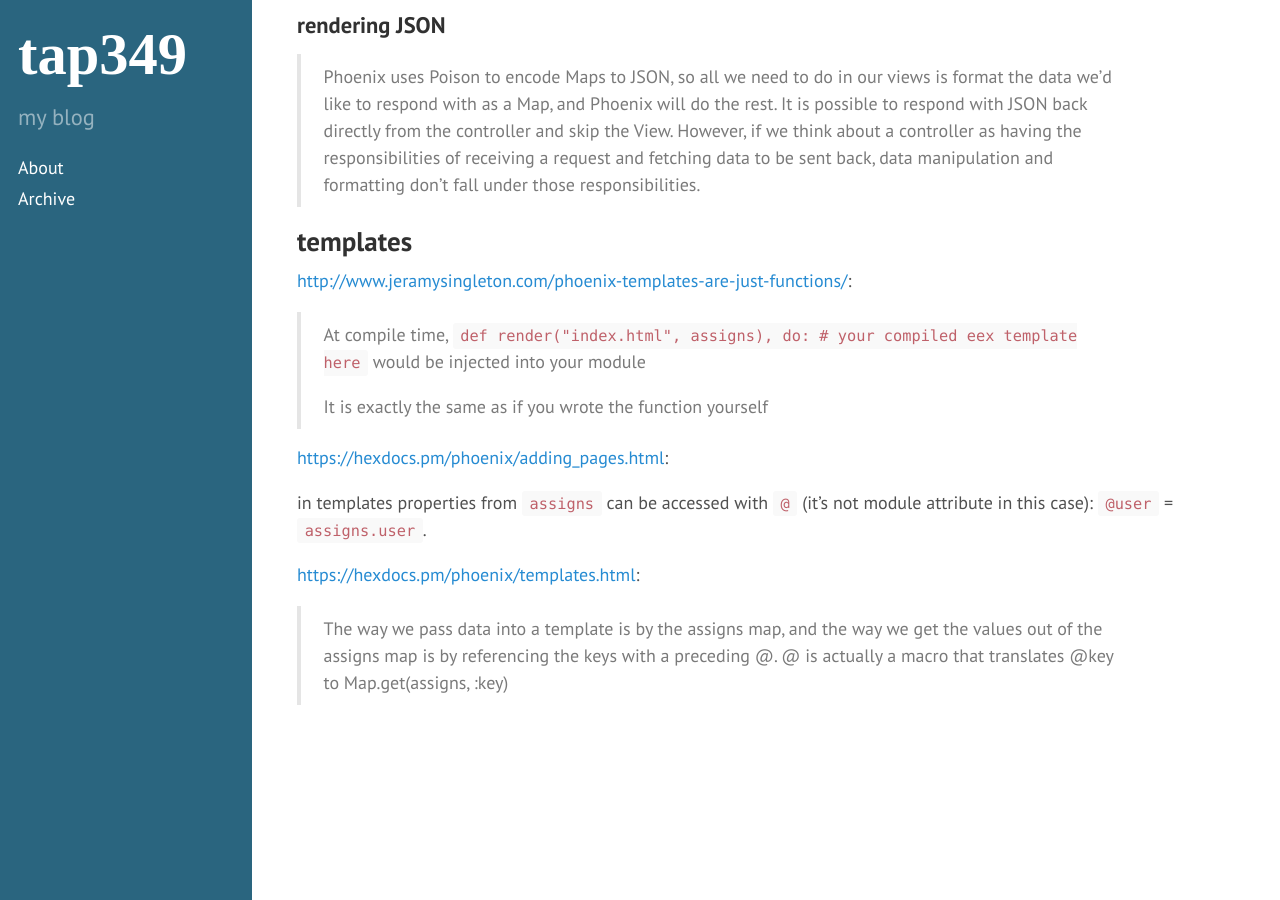
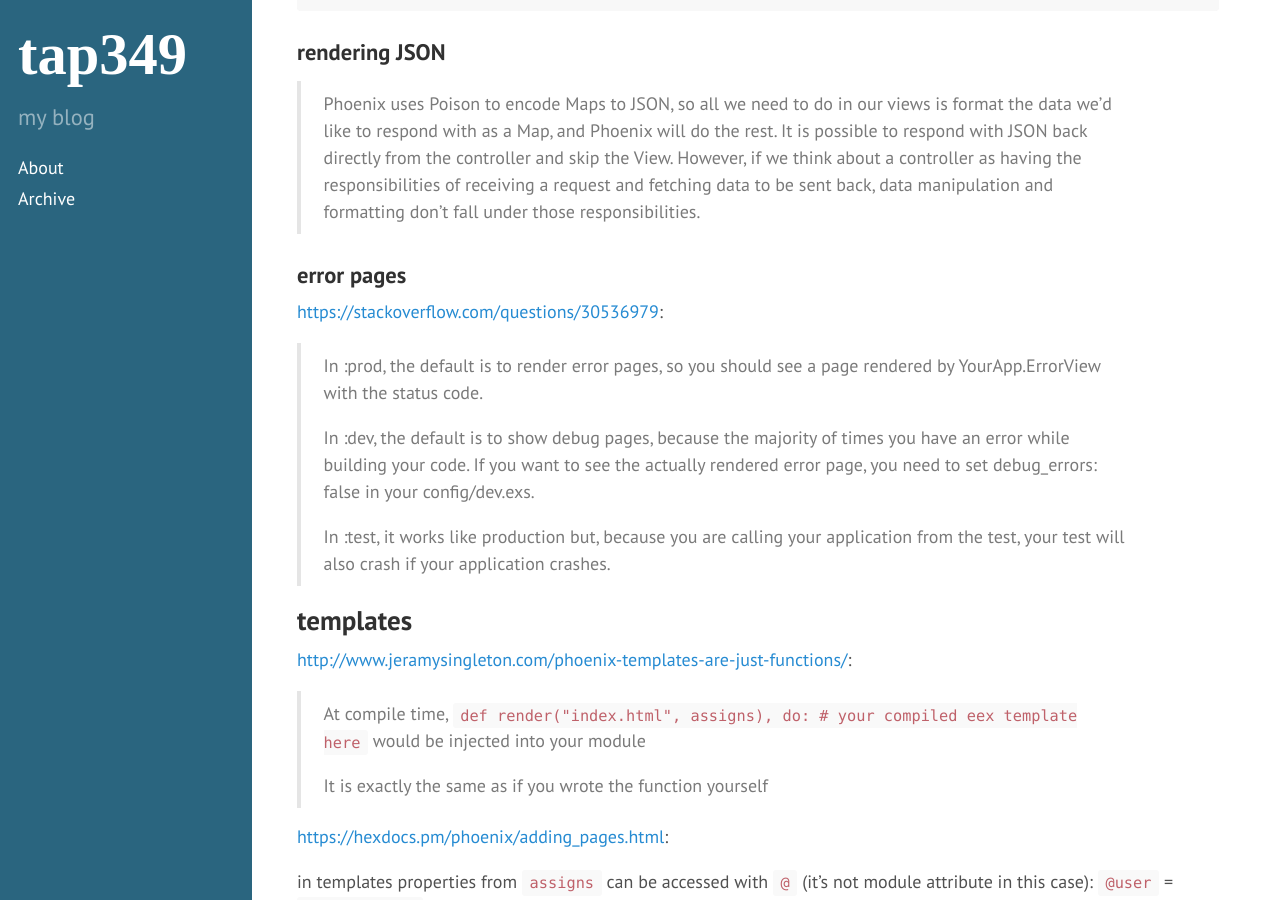
Before and after one commit to tap349/tap349.github.io, a Jekyll site: the page built from _posts/2016-11-12-phoenix.md, in a window 1280 px wide and 900 px high, scrolled down 7541 px. Built offline with Jekyll 4.4.1, drawn with Linux system fonts in a browser that asks for light colours.

Commit message:
update 2017-08-07_16:41:40

```diff
--- a/_posts/2016-11-12-phoenix.md
+++ b/_posts/2016-11-12-phoenix.md
@@ -319,6 +319,20 @@ this is how any template is rendered inside layout:
 > of receiving a request and fetching data to be sent back, data manipulation and
 > formatting don’t fall under those responsibilities.
 
+### error pages
+
+<https://stackoverflow.com/questions/30536979>:
+
+> In :prod, the default is to render error pages, so you should see a page
+> rendered by YourApp.ErrorView with the status code.
+>
+> In :dev, the default is to show debug pages, because the majority of times
+> you have an error while building your code. If you want to see the actually
+> rendered error page, you need to set debug_errors: false in your config/dev.exs.
+>
+> In :test, it works like production but, because you are calling your application
+> from the test, your test will also crash if your application crashes.
+
 ## templates
 
 <http://www.jeramysingleton.com/phoenix-templates-are-just-functions/>:
```
